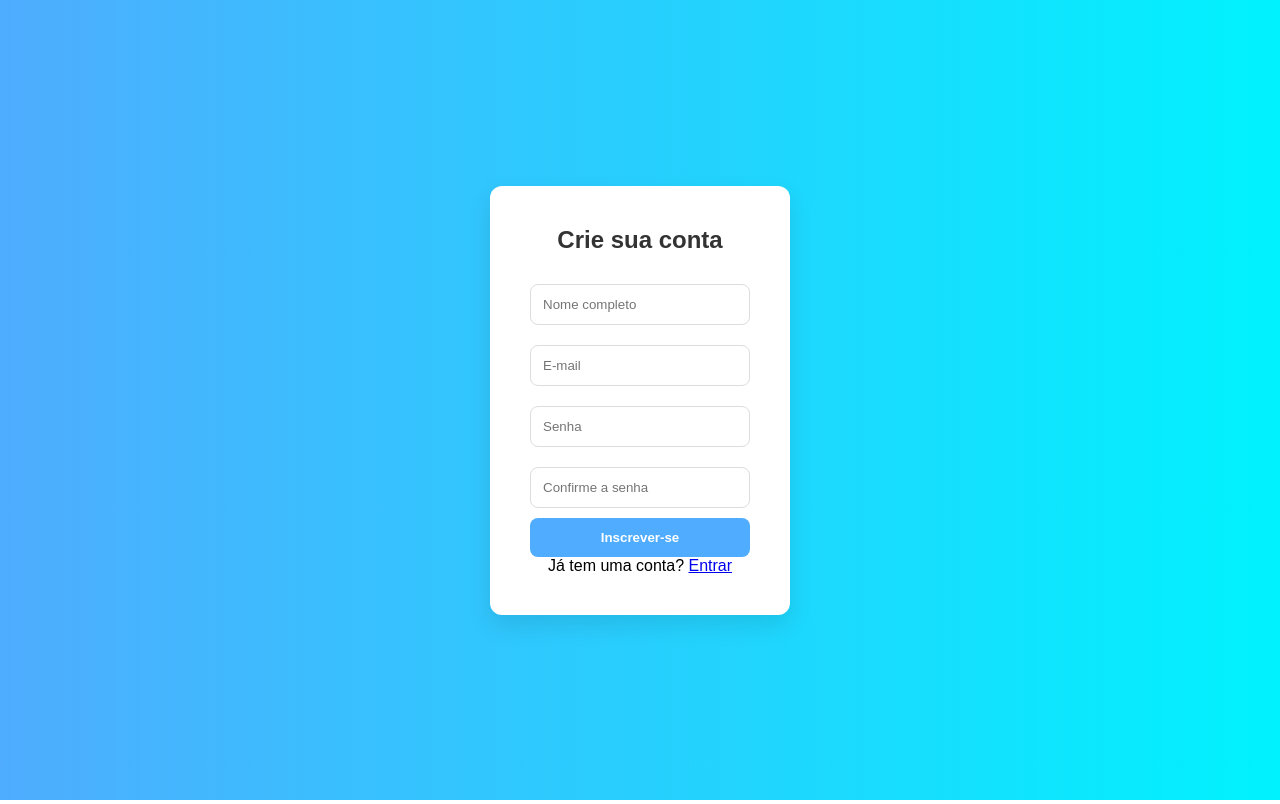
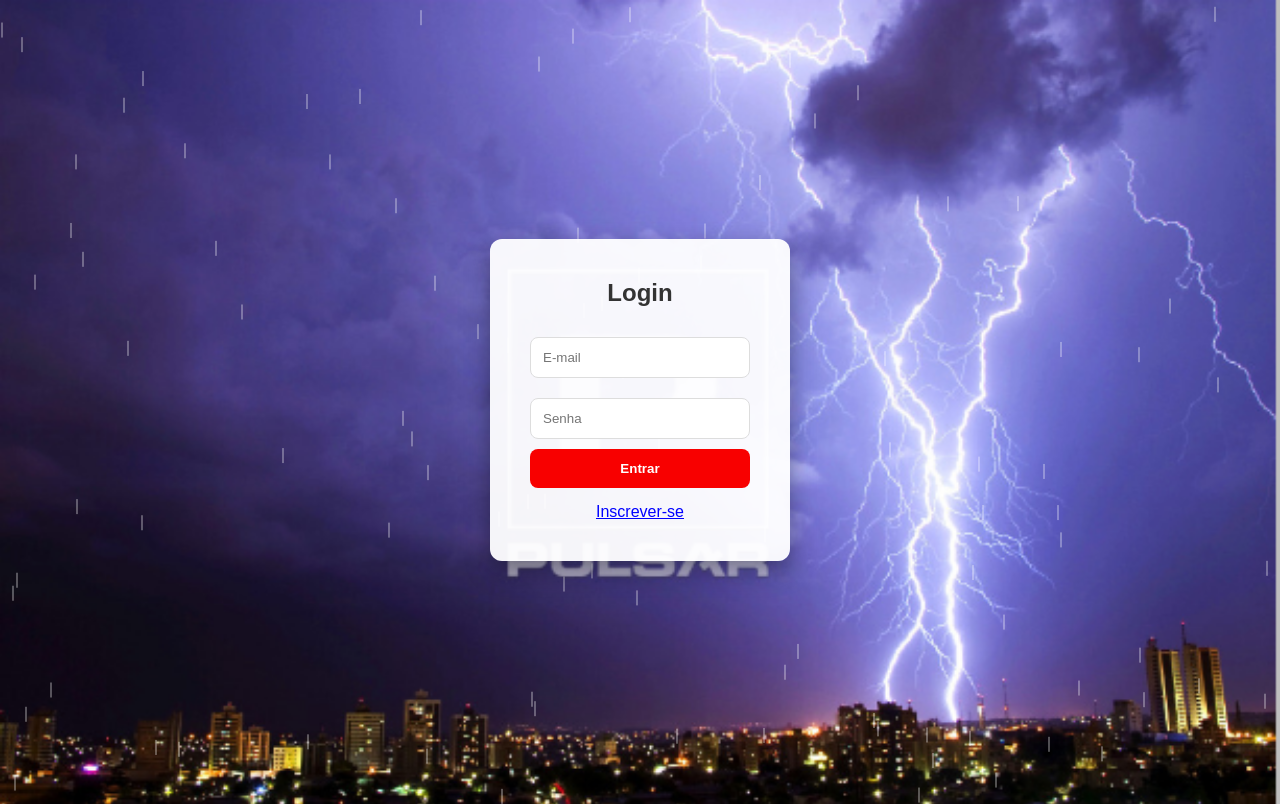
Before and after one commit to Miguel537/Projeto--CadLogin, a plain HTML site: page index.html in a window 1280 px wide. Drawn offline with Linux system fonts and the light colour scheme.

Commit message:
Add files via upload

```diff
--- a/index.html
+++ b/index.html
@@ -1,22 +1,31 @@
 <!DOCTYPE html>
-<html lang="pt-br">
+<html lang="pt-BR">
 <head>
   <meta charset="UTF-8" />
-  <meta name="viewport" content="width=device-width, initial-scale=1.0"/>
-  <title>Cadastro</title>
+  <meta name="viewport" content="width=device-width, initial-scale=1.0" />
+  <title>Tela de Login</title>
   <link rel="stylesheet" href="style.css" />
 </head>
 <body>
-  <div class="login-container">
-    <h2>Crie sua conta</h2>
-    <form>
-      <input type="text" placeholder="Nome completo" required />
-      <input type="email" placeholder="E-mail" required />
-      <input type="password" placeholder="Senha" required />
-      <input type="password" placeholder="Confirme a senha" required />
-      <button type="submit">Inscrever-se</button>
-    </form>
-    <p class="signup-link">Já tem uma conta? <a href="login.html">Entrar</a></p>
+  <div class="lightning"></div>
+  <div class="raindrops"></div>
+
+  <div class="login-container" id="login">
+    <h2>Login</h2>
+    <input type="email" placeholder="E-mail" />
+    <input type="password" placeholder="Senha" />
+    <button>Entrar</button>
+    <p class="link" onclick="mostrarCadastro()">Inscrever-se</p>
   </div>
+
+  <div class="signup-container" id="cadastro" style="display: none;">
+    <h2>Cadastro</h2>
+    <input type="email" placeholder="E-mail" />
+    <input type="password" placeholder="Senha" />
+    <input type="text" placeholder="CPF" />
+    <button onclick="voltarLogin()">Concluir</button>
+  </div>
+
+  <script src="script.js"></script>
 </body>
 </html>
--- /dev/null
+++ b/script.js
@@ -0,0 +1,30 @@
+function mostrarCadastro() {
+    document.getElementById('login').style.display = 'none';
+    document.getElementById('cadastro').style.display = 'block';
+  }
+
+  function voltarLogin() {
+    document.getElementById('cadastro').style.display = 'none';
+    document.getElementById('login').style.display = 'block';
+  }
+
+  // Cria chuva
+  const container = document.querySelector('.raindrops');
+  for (let i = 0; i < 100; i++) {
+    const drop = document.createElement('div');
+    drop.className = 'raindrop';
+    drop.style.left = `${Math.random() * window.innerWidth}px`;
+    drop.style.animationDuration = `${0.5 + Math.random()}s`;
+    container.appendChild(drop);
+  }
+
+  // Efeito de raio (flash) aleatório
+  setInterval(() => {
+    if (Math.random() < 0.1) {
+      const lightning = document.querySelector('.lightning');
+      lightning.style.opacity = 1;
+      setTimeout(() => {
+        lightning.style.opacity = 0;
+      }, 100);
+    }
+  }, 200);
--- a/style.css
+++ b/style.css
@@ -6,28 +6,72 @@
 }
 
 body {
-    background: linear-gradient(to right, #4facfe, #00f2fe);
+  background: url("londrina-night.jpg.png") no-repeat center center fixed;
+  background-size: cover;
   height: 100vh;
+  overflow: hidden;
   display: flex;
   justify-content: center;
   align-items: center;
+  position: relative;
 }
 
-  .login-container {
-    background-color: white;
+.raindrops {
+  position: absolute;
+  top: 0;
+  left: 0;
+  width: 100%;
+  height: 100%;
+  pointer-events: none;
+  z-index: 0;
+}
+
+.raindrop {
+  position: absolute;
+  width: 2px;
+  height: 15px;
+  background: rgba(255, 255, 255, 0.3);
+  animation: rain 1s linear infinite;
+}
+
+@keyframes rain {
+  to {
+    transform: translateY(100vh);
+  }
+}
+
+.lightning {
+  position: absolute;
+  width: 100%;
+  height: 100%;
+  top: 0;
+  left: 0;
+  z-index: 1;
+  background: rgba(255, 255, 255, 0.8);
+  opacity: 0;
+  transition: opacity 0.1s;
+  pointer-events: none;
+}
+
+.login-container,
+.signup-container {
+  position: relative;
+  z-index: 2;
+  background-color: rgba(255, 255, 255, 0.95);
   padding: 40px;
   border-radius: 12px;
-    box-shadow: 0 10px 25px rgba(0, 0, 0, 0.1);
+  box-shadow: 0 10px 25px rgba(0, 0, 0, 0.4);
   width: 300px;
   text-align: center;
 }
 
-  .login-container h2 {
+.login-container h2,
+.signup-container h2 {
   margin-bottom: 20px;
   color: #333;
 }
 
-  .login-container input {
+input {
   width: 100%;
   padding: 12px;
   margin: 10px 0;
@@ -37,14 +81,14 @@
   transition: border 0.3s;
 }
 
-  .login-container input:focus {
-    border-color: #4facfe;
+input:focus {
+  border-color: #df0000;
 }
 
-  .login-container button {
+button {
   width: 100%;
   padding: 12px;
-    background-color: #4facfe;
+  background-color: #f80000;
   color: white;
   border: none;
   border-radius: 8px;
@@ -53,6 +97,13 @@
   transition: background 0.3s;
 }
 
-  .login-container button:hover {
-    background-color: #00c6ff;
+button:hover {
+  background-color: #000;
 }
+
+.link {
+  margin-top: 15px;
+  color: blue;
+  cursor: pointer;
+  text-decoration: underline;
+}
```
Also changed, not shown: londrina-night.jpg.png (added), 1 other file. Lines whose indentation alone changed are shown as unchanged.
